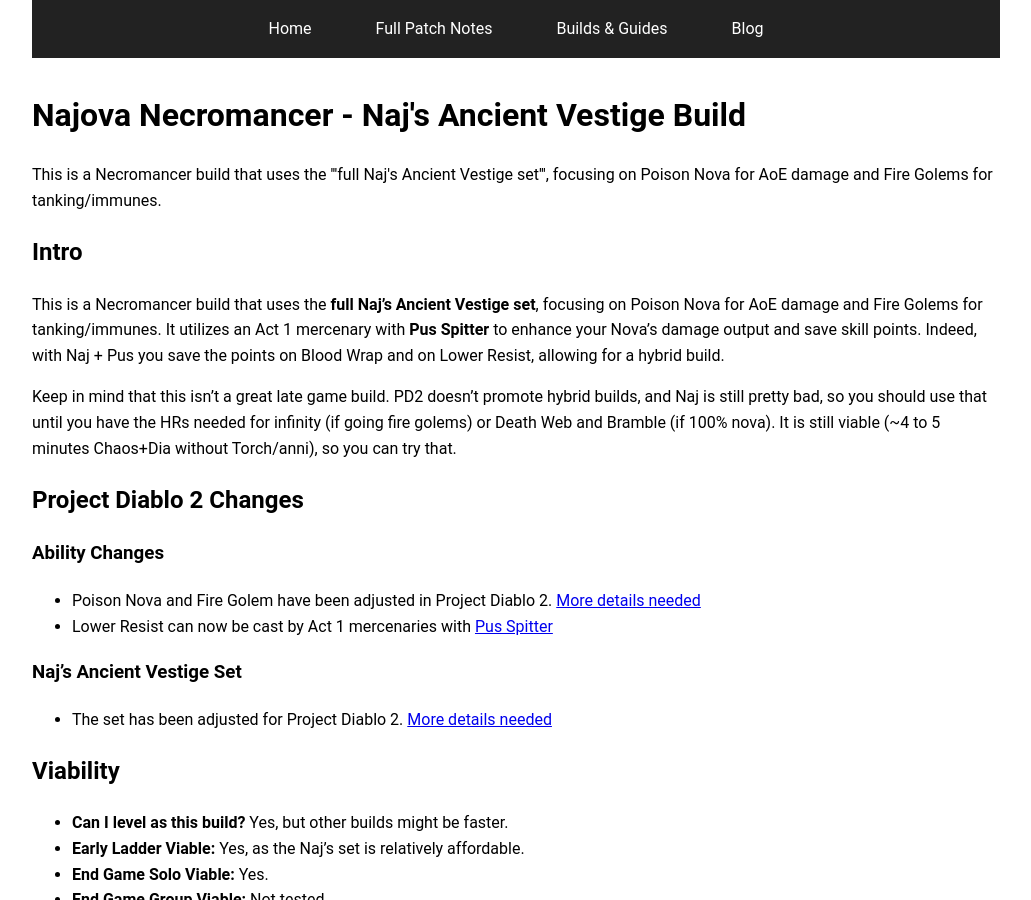
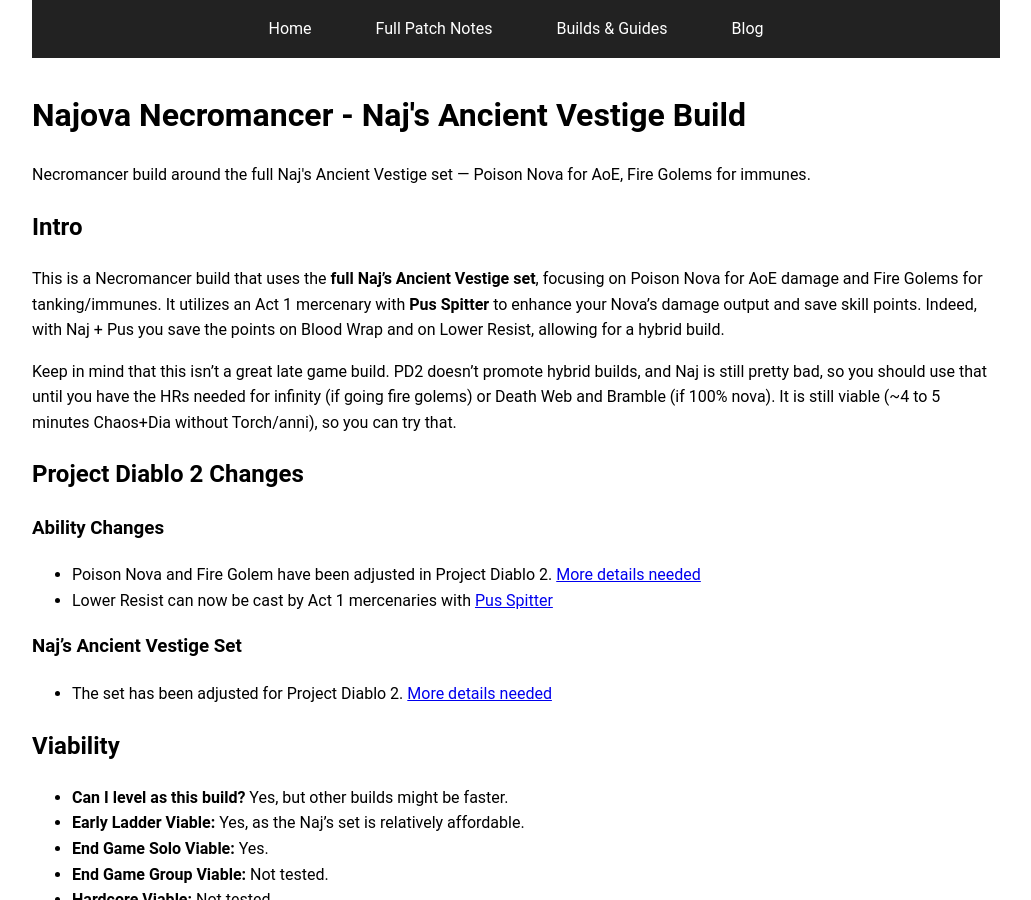
Before and after one commit to zagd3m/patchnotes, a Jekyll site: the page built from docs/_builds/guide_najova.md, in a window 1280 px wide and 900 px high. Shown: the whole window, without its empty margins (124-1155 px from the left). Built offline with Jekyll 4.4.1, drawn with Linux system fonts in a browser that asks for light colours.

Commit message:
Fix SEO meta on najova guide and dragontalon calculator
Najova's description had literal ''' markup leaking into the meta tag.
The calculator page was missing canonical and social meta entirely.

```diff
--- a/docs/_builds/guide_najova.md
+++ b/docs/_builds/guide_najova.md
@@ -1,7 +1,7 @@
 ---
 layout: build
 title: Najova Necromancer - Naj's Ancient Vestige Build
-description: This is a Necromancer build that uses the '''full Naj's Ancient Vestige set''', focusing on Poison Nova for AoE damage and Fire Golems for tanking/immunes.
+description: Necromancer build around the full Naj's Ancient Vestige set — Poison Nova for AoE, Fire Golems for immunes.
 order: 5
 ---
 
```
Also changed, not shown: docs/calculators/dragontalon/index.html (+9 -0 lines).
